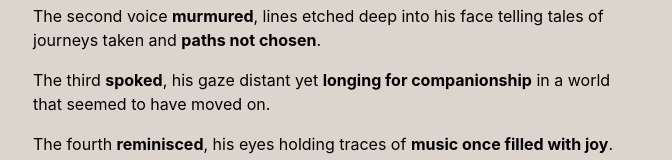
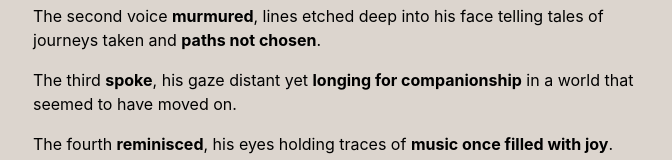
Before and after one commit to FLAKEYCHALK/noirchalk, a plain HTML site: page public/gallery/index.html in a window 1280 px wide. Shown: the part 383-543 px from the top of the page, without its empty margins (303-975 px from the left). Drawn offline with Linux system fonts and the light colour scheme.

Commit message:
✨minor typo✨

```diff
--- a/public/gallery/index.html
+++ b/public/gallery/index.html
@@ -53,7 +53,7 @@
   <p>As the sun began its descent, casting a golden hue over the tranquil room, the six elderly men gathered around a table adorned with memories captured in frames. Each photograph held a story, a whisper of regrets and unspoken desires.</p>
 <p>The first voice <strong>echoed</strong>, his eyes fixed on the image of a man <strong>lost in contemplation</strong>.</p>
 <p>The second voice <strong>murmured</strong>, lines etched deep into his face telling tales of journeys taken and <strong>paths not chosen</strong>.</p>
-<p>The third <strong>spoked</strong>, his gaze distant yet <strong>longing for companionship</strong> in a world that seemed to have moved on.</p>
+<p>The third <strong>spoke</strong>, his gaze distant yet <strong>longing for companionship</strong> in a world that seemed to have moved on.</p>
 <p>The fourth <strong>reminisced</strong>, his eyes holding traces of <strong>music once filled with joy</strong>.</p>
 <p>The fifth <strong>sighed</strong>, a gaze filled with <strong>longing for dreams</strong> just out of reach.</p>
 <p>The last <strong>whispered</strong>, carrying the weight of <strong>untold stories and unshared emotions</strong>.</p>
```
